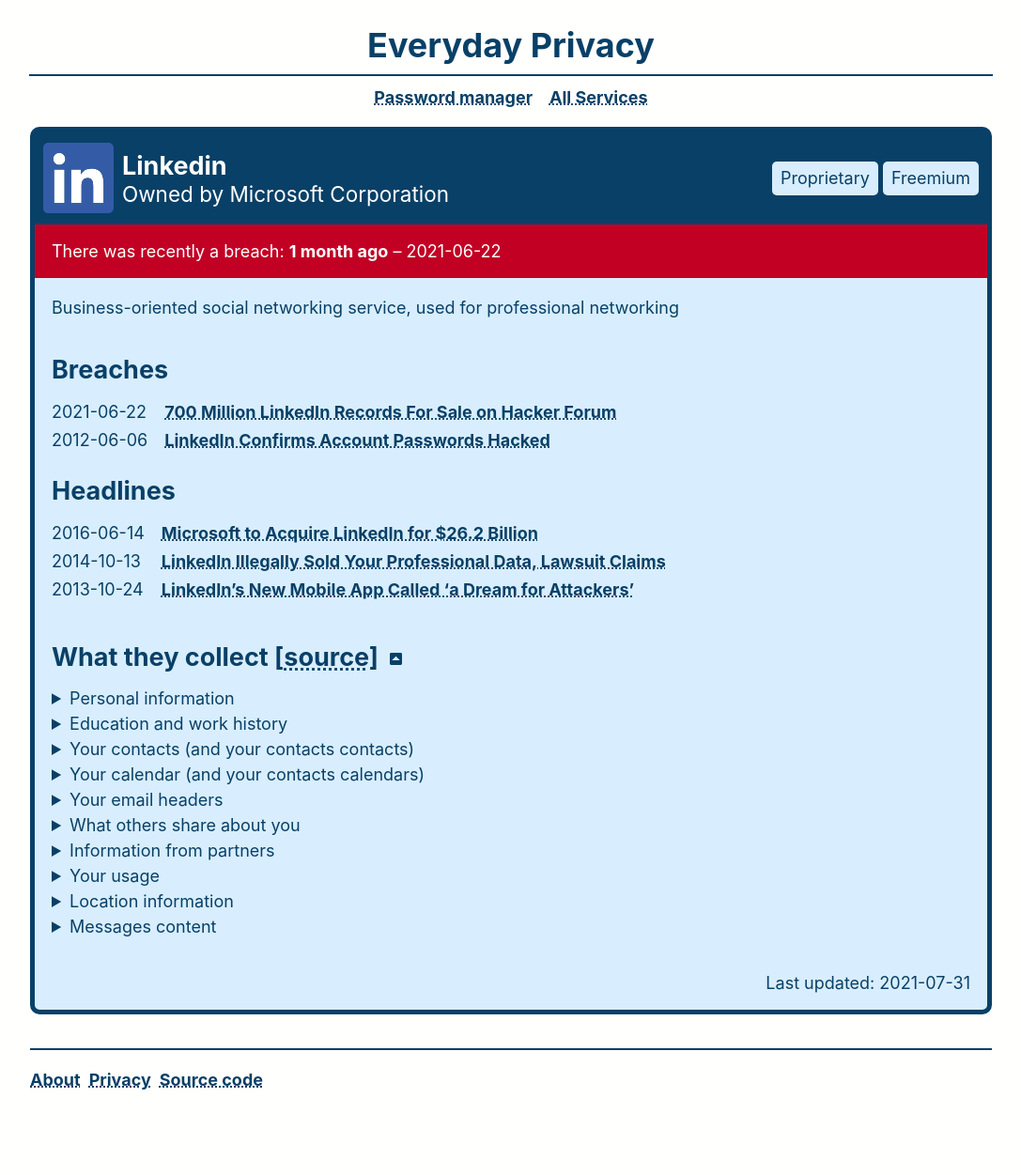
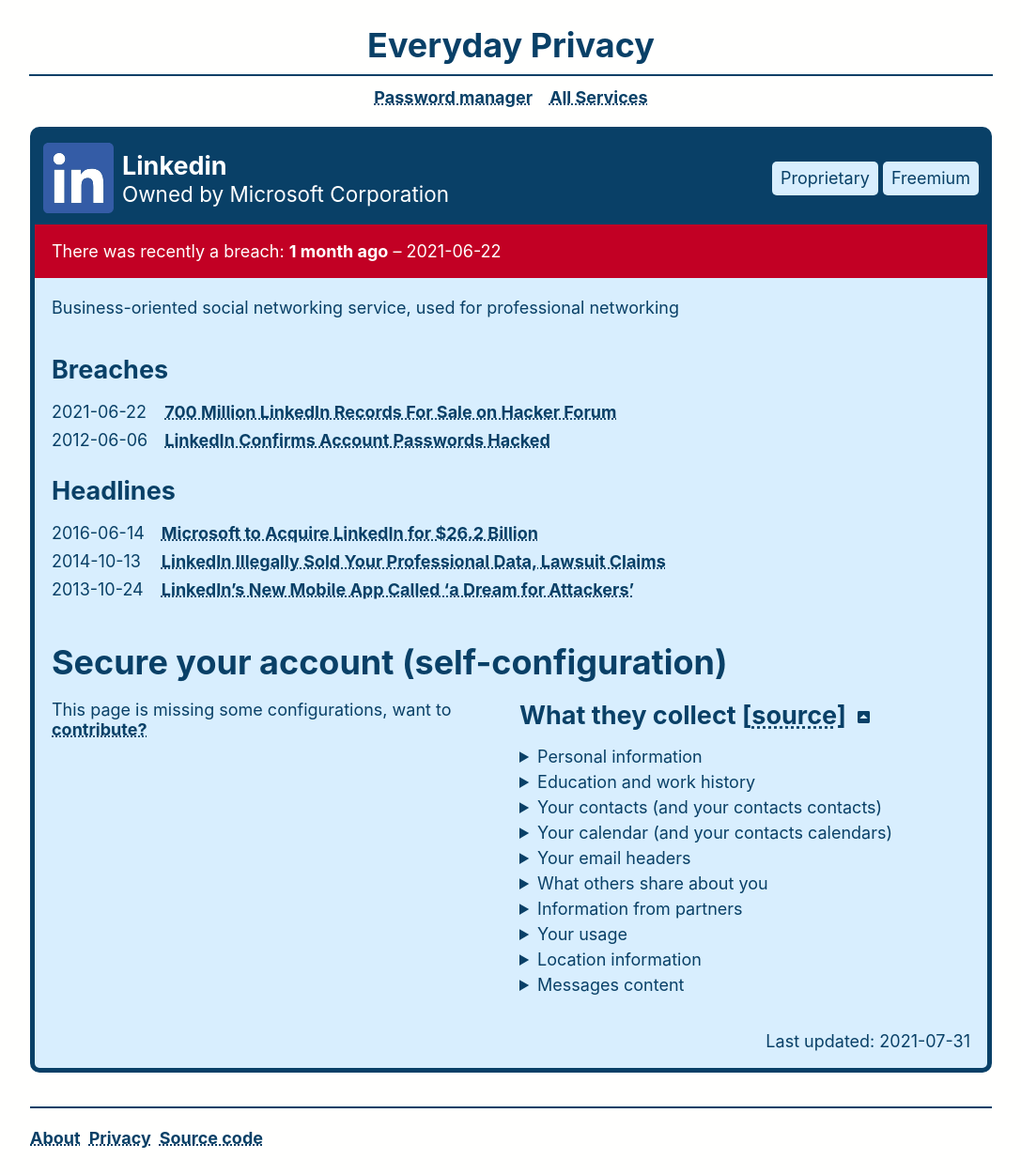
Before and after one commit to timharek/everyday-privacy, a Jekyll site: the page built from _services/linkedin.md, in a window 1280 px wide. Shown: the whole page at 94% size, without its empty margins (96-1183 px from the left). Built offline with Jekyll 4.4.1, drawn with Linux system fonts in a browser that asks for light colours; before the commit the page ends 1189 px from its top, so only the background shows below that.

Commit message:
Add contributing fallback
Fallbacks if either the privacy or security steps are missing

Signed-off-by: Tim Hårek Andreassen <tim@harek.dev>

```diff
--- a/_layouts/service.html
+++ b/_layouts/service.html
@@ -45,16 +45,21 @@
         %} {% include components/external-links-list.html array=page.headlines
         title="Headlines" %} {% endif %}
       </div>
-      {% if page.security or page.privacy %}
       <h1 class="service__content--full">
         Secure your account (self-configuration)
       </h1>
+      {% if page.security or page.privacy %}
       <div>
         {% if page.security %} {% include components/list-details.html
         array=page.security title="Security settings" type="ol" %} {% endif %}
         {% if page.privacy %} {% include components/list-details.html
         array=page.privacy title="Privacy settings" type="ol" %} {% endif %}
       </div>
+      {% else %}
+      <span>
+        This page is missing some configurations, want to
+        <a href="https://github.com/timharek/everyday-privacy" target="_blank">contribute?</a>
+      </span>
       {% endif %}
       <div>
         <h2>
```
